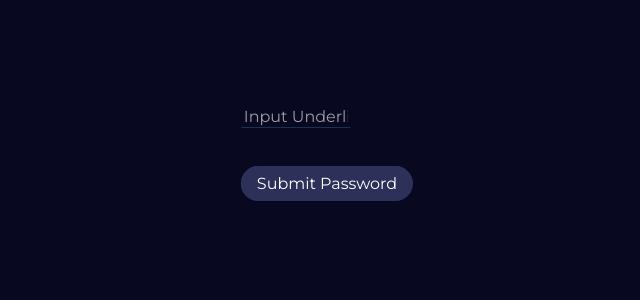
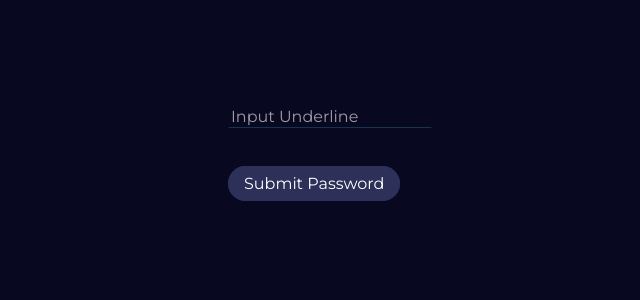
Before and after one commit to Pepsinn/cshub, a PHP site: page /index.html in a window 1280 px wide. Shown: the part 247-547 px from the top of the page, without its empty margins (313-953 px from the left). Run offline with PHP 8.4, Linux system fonts and the light colour scheme.

Commit message:
Update style.css

```diff
--- a/style.css
+++ b/style.css
@@ -65,7 +65,7 @@ div{
 }
 
 input {
-  width: 6.5em;
+  width: 100%;
   color: white;
   font-size: inherit;
   font-family: inherit;
```
